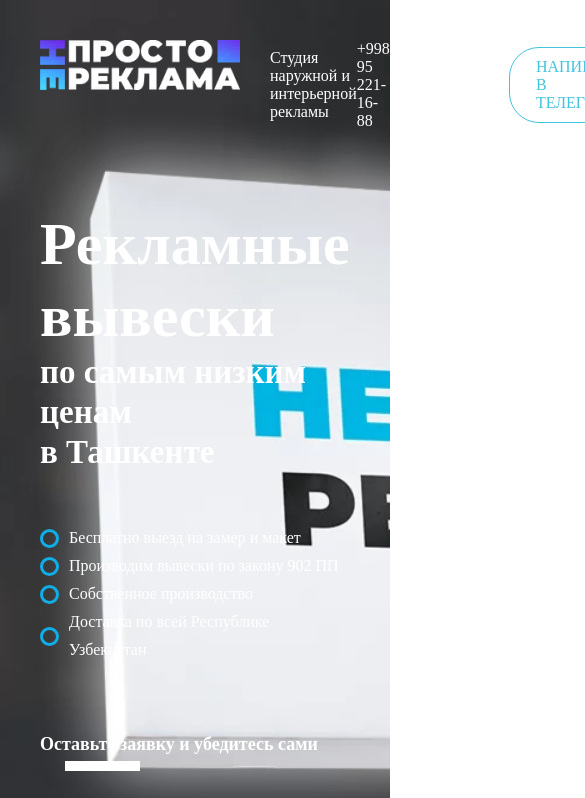
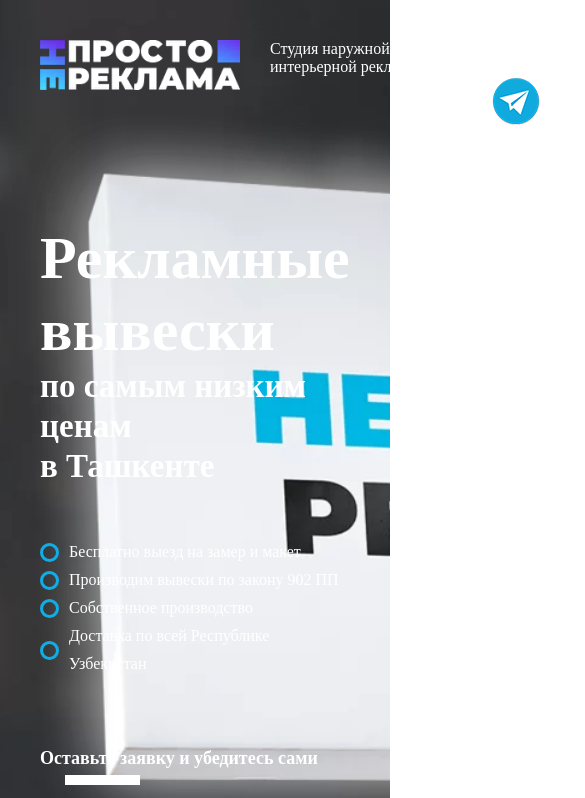
Before and after one commit to projobalbert/3d_printer, a plain HTML site: page index.html in a window 390 px wide. Shown: the top 798 px of the page, 585 px wide, since content can reach past the window. Drawn offline with Linux system fonts and the light colour scheme; a web font is replaced by a local one.

Commit message:
делаю адаптацию

```diff
--- a/index.html
+++ b/index.html
@@ -15,11 +15,13 @@
 			<a class="page-header__logo" href="#">
 				<img src="img/logo.png" alt="Вывески на заказ" width="200" height="50">
 			</a>
+			<p>Студия наружной и<br>интерьерной рекламы</p>
 			<div class="page-header__contacts">
-				<p>Студия наружной и<br>интерьерной рекламы</p>
 				<a class="phone" href="tel:+998952211688">+998 95 221-16-88</a>
 				<a class="email" href="mailto:frtaras@yandex.ru">frtaras@yandex.ru</a>
 				<a class="button-light" href="#">Напишите в Телеграмм</a>
+				<a class="button-tg-logo" href="#"><img src="img/telrgram-logo-50.png" width="50" height="50"
+						alt="Логотип Телеграмм"></a>
 			</div>
 		</div>
 		<section class="promo">
--- a/less/footer.less
+++ b/less/footer.less
@@ -8,7 +8,8 @@
         color: white;
 
         .page-footer__socials {
-            width: 260px;
+            min-width: 260px;
+            max-width: 260px;
             margin-right: 40px;
             margin-bottom: 60px;
 
@@ -35,6 +36,7 @@
             }
         }
 
+        .page-footer__contacts {
             .page-footer__contacts-list {
                 display: flex;
                 gap: 40px;
@@ -65,5 +67,19 @@
                     }
                 }
             }
+
+            @media (max-width: 1280px) {
+                .page-footer__contacts-list {
+                    flex-direction: column;
+                    width: 130px;
                 }
             }
+        }
+    }
+
+    @media (max-width: 1280px) {
+        .page-footer__wrapper {
+            justify-content: space-between;
+        }
+    }
+}
--- a/less/header.less
+++ b/less/header.less
@@ -13,14 +13,19 @@
         margin-bottom: 78px;
         padding-top: 40px;
 
+        p {
+            min-width: 191px;
+            margin-right: 30px;
+        }
+
         .page-header__logo {
             margin-right: 30px;
         }
 
         .page-header__contacts {
             display: flex;
+            width: 100%;
             justify-content: space-between;
-            width: 100%;
             align-items: center;
             text-decoration: none;
 
@@ -38,7 +43,50 @@
                 border-radius: 30px;
                 text-transform: uppercase;
             }
+
+            .button-tg-logo {
+                display: none;
             }
+
+            @media (max-width: 1060px) {
+                .button-light {
+                    display: none;
+                }
+
+                .button-tg-logo {
+                    display: flex;
+                }
+            }
+        }
+    }
+
+    @media (max-width: 1200px) {
+        .page-header__contacts {
+            justify-content: space-around;
+            flex-wrap: wrap;
+            column-gap: 90px;
+            row-gap: 0px;
+
+            .phone {
+                align-self: flex-start;
+            }
+
+            .email {
+                position: relative;
+                order: 3;
+                top: -8px;
+            }
+
+            .button-light {
+                position: relative;
+                top: 4px;
+            }
+        }
+    }
+
+    @media (max-width: 830px) {
+        .page-header__contacts {
+            column-gap: 30px;
         }
     }
 
@@ -109,3 +157,4 @@
             border: 0px solid;
         }
     }
+}
--- /dev/null
+++ b/less/responsive.less
@@ -0,0 +1,5 @@
+@media (max-width: 1200px) {
+    .page-header__wrapper {
+        max-width: 970px;
+    }
+}
--- a/less/why-us.less
+++ b/less/why-us.less
@@ -78,7 +78,6 @@
         .why__ul {
             list-style: none;
             margin-bottom: 85px;
-            width: 570px;
             padding-left: 40px;
 
             li {
```
Also changed, not shown: css/style.css, img/telrgram-logo-50.png (added), img/telrgram-logo.png (added), 1 other file. Lines whose indentation alone changed are shown as unchanged.
